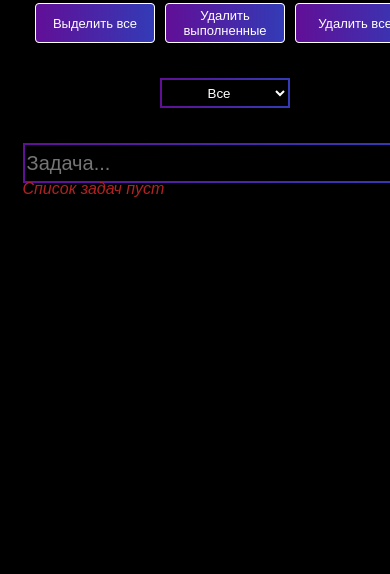
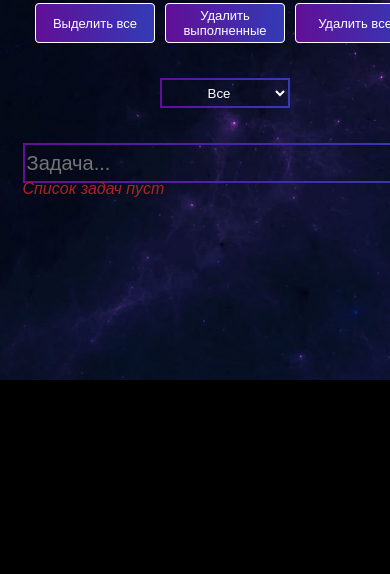
Before and after one commit to AlexXLXX/ToDo-app, a plain HTML site: page index.html in a window 390 px wide. Shown: the part 270-844 px from the top of the page. Drawn offline with Linux system fonts and the light colour scheme.

Commit message:
Add files via upload

```diff
--- a/styles.css
+++ b/styles.css
@@ -56,7 +56,7 @@ table {
 body {
   background-color: rgba(0 0 0/1);
   background-image: url(imgs/background.jpg);
-  background-size: 100%  400px;
+  background-size: 100% 42%;
   background-repeat: no-repeat;
   position: relative;
 }
@@ -421,10 +421,19 @@ option {
   font-style: italic;
 }
 
+
+
+
+
+
+
+
+
+
 @media (max-width: 450px) {
 
   body {
-    background-size: 100%  270px;
+    background-size: cover;
     position: relative;
   }
 
```
